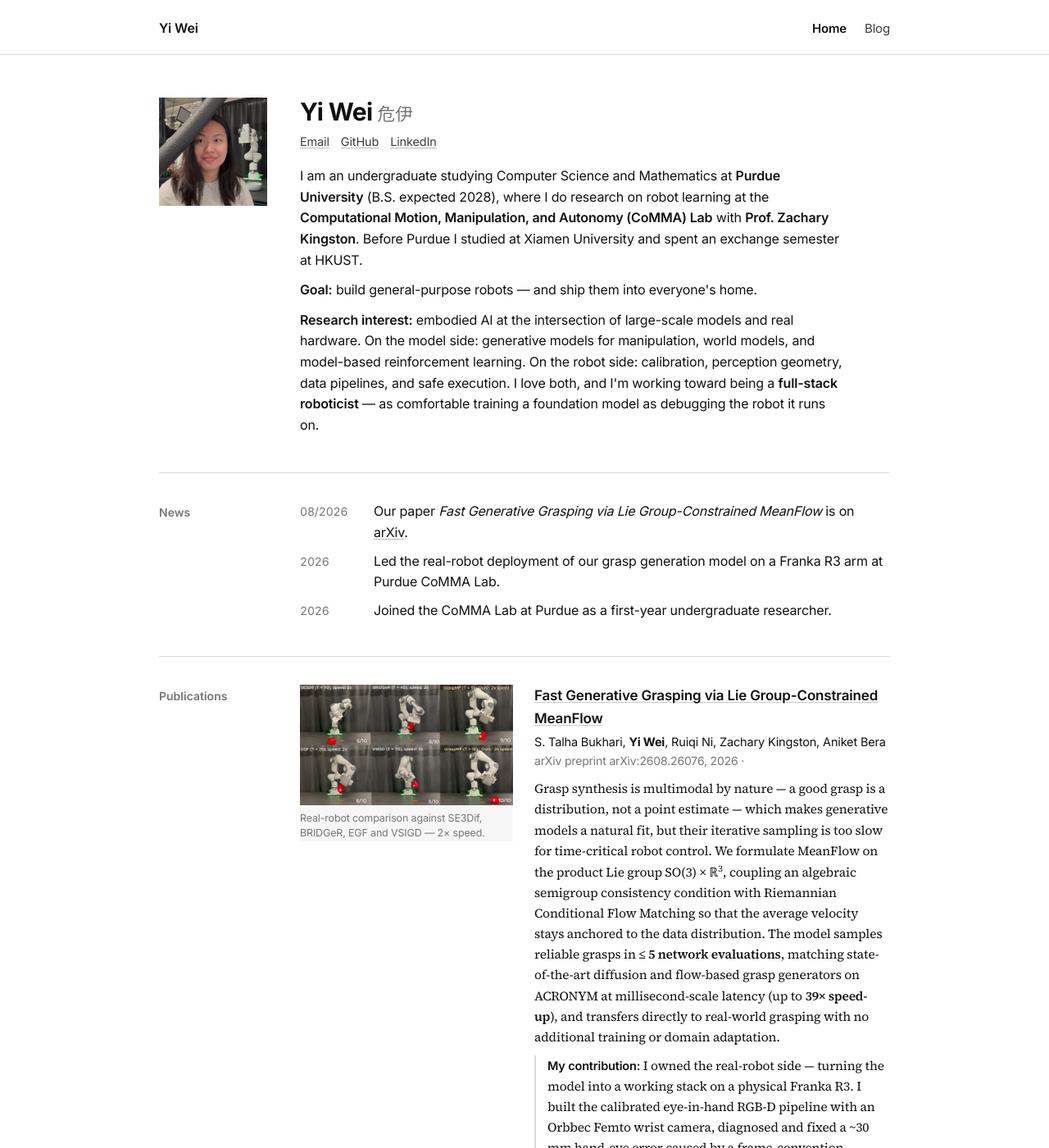
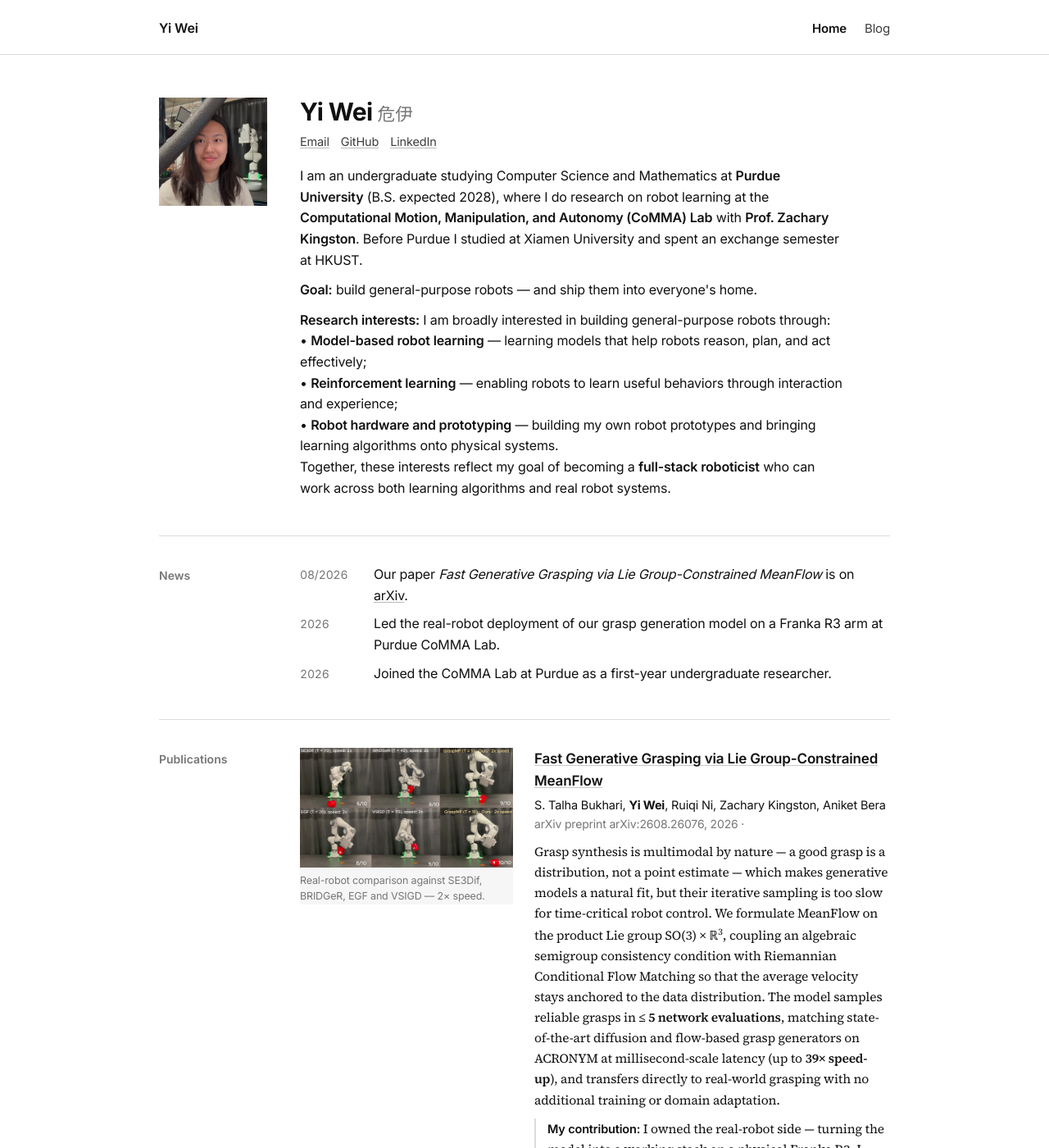
Before and after one commit to yiwei19/yiwei19.github.io, a Jekyll site: the page built from index.html, in a window 1280 px wide and 1400 px high. Shown: the whole window at 82% size. Built offline with Jekyll 4.4.1, drawn with Linux system fonts in a browser that asks for light colours; some of the changed text lies outside the part shown.

Commit message:
Refine research interests and mentorship

```diff
--- a/_data/bio.yml
+++ b/_data/bio.yml
@@ -37,11 +37,14 @@ bio:
   - label: Goal
     text: build general-purpose robots — and ship them into everyone's home.
 
-  - label: Research interest
+  - label: Research interests
     text: >
-      embodied AI at the intersection of large-scale models and real hardware.
-      On the model side: generative models for manipulation, world models, and
-      model-based reinforcement learning. On the robot side: calibration, perception
-      geometry, data pipelines, and safe execution. I love both, and I'm working toward
-      being a <b>full-stack roboticist</b> — as comfortable training a foundation model
-      as debugging the robot it runs on.
+      I am broadly interested in building general-purpose robots through:<br>
+      • <b>Model-based robot learning</b> — learning models that help robots reason,
+      plan, and act effectively;<br>
+      • <b>Reinforcement learning</b> — enabling robots to learn useful behaviors
+      through interaction and experience;<br>
+      • <b>Robot hardware and prototyping</b> — building my own robot prototypes and
+      bringing learning algorithms onto physical systems.<br>
+      Together, these interests reflect my goal of becoming a <b>full-stack roboticist</b>
+      who can work across both learning algorithms and real robot systems.
--- a/_data/experience.yml
+++ b/_data/experience.yml
@@ -9,4 +9,5 @@
   location: West Lafayette, IN
   detail: >
     Generative grasping on SE(3), real-robot deployment on a Franka R3, and
-    model-based reinforcement learning. Advised by Prof. Zachary Kingston.
+    model-based reinforcement learning. Advised by Prof. Zachary Kingston and
+    mentored by S. Talha Bukhari.
```
